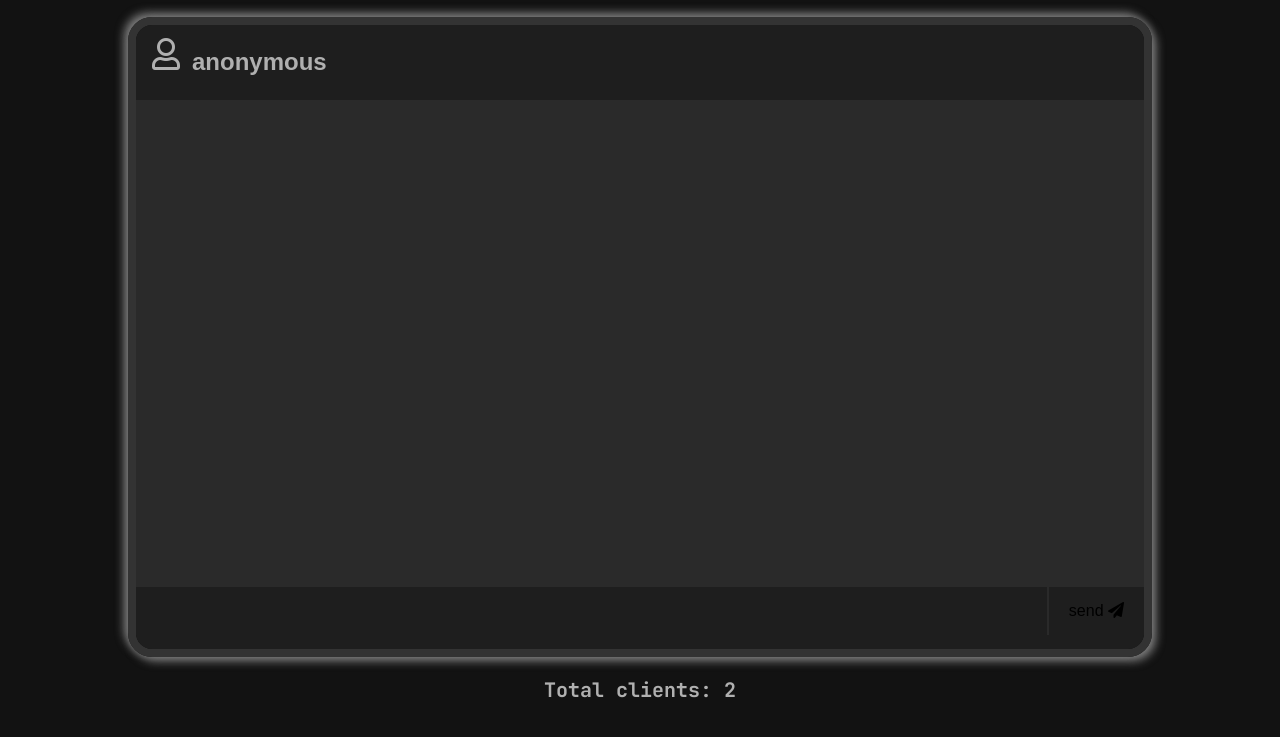
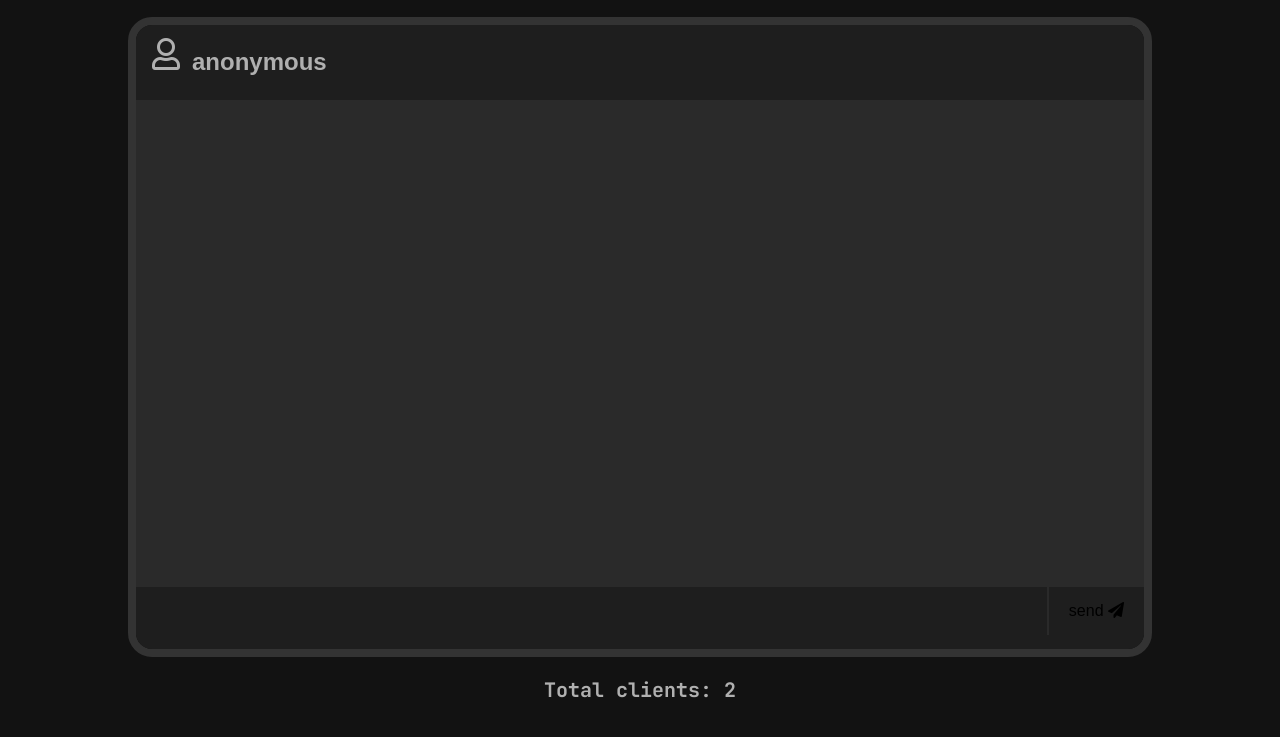
Before and after one commit to Ashutosh-88/chat-socket.io, a website: page public/index.html in a window 1280 px wide. Shown: the part 49-786 px from the top of the page. Drawn offline with nearby package versions, Linux system fonts and the light colour scheme; no server answers.

Commit message:
changed a style

```diff
--- a/public/styles.css
+++ b/public/styles.css
@@ -198,7 +198,6 @@ body {
 .main {
   border: 8px solid var(--color-border);
   border-radius: 24px;
-  box-shadow: 4px 4px 10px #7e7e7e, -4px -4px 10px #7e7e7e;
   overflow: hidden;
   width: 80vw;
   height: 80vh;
```
